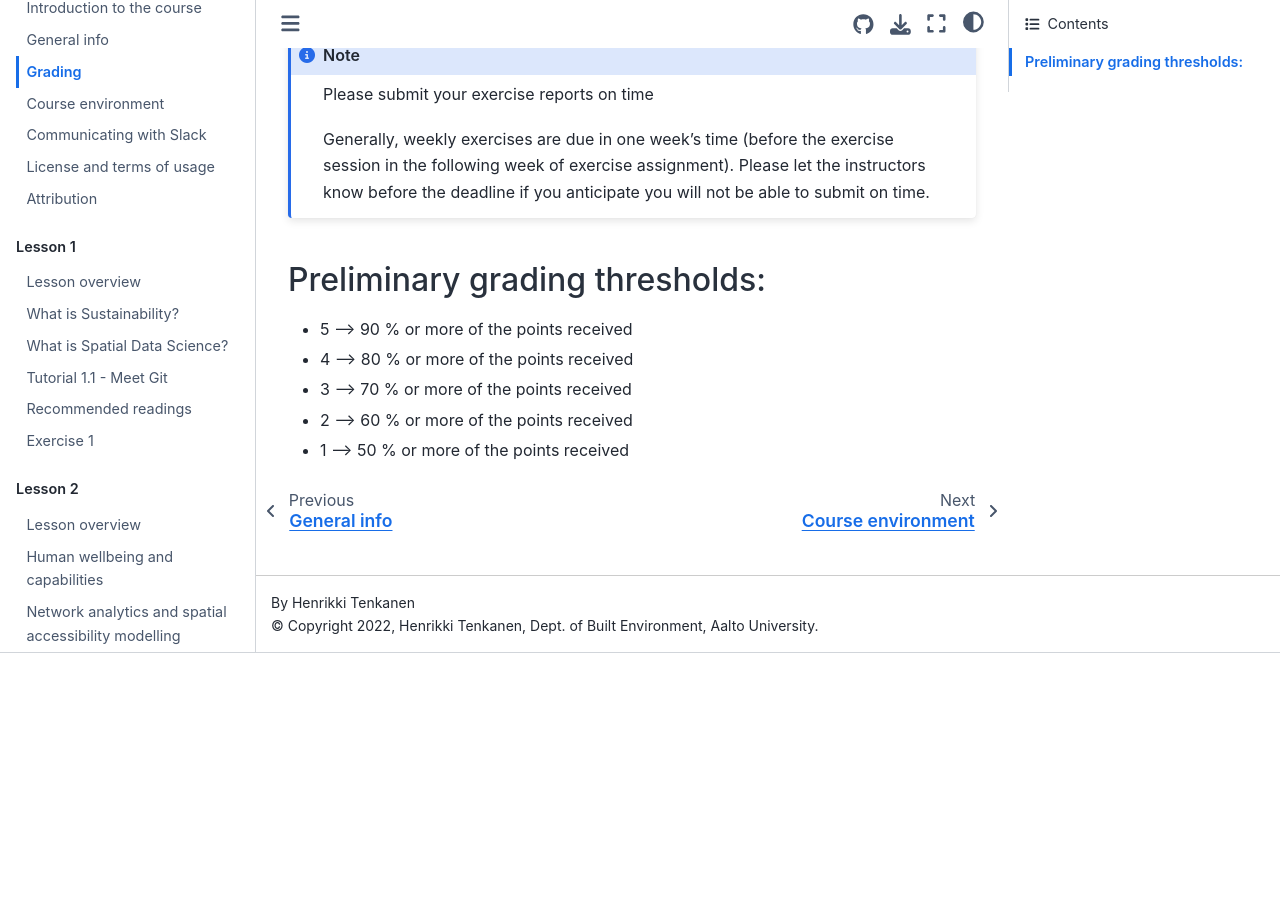
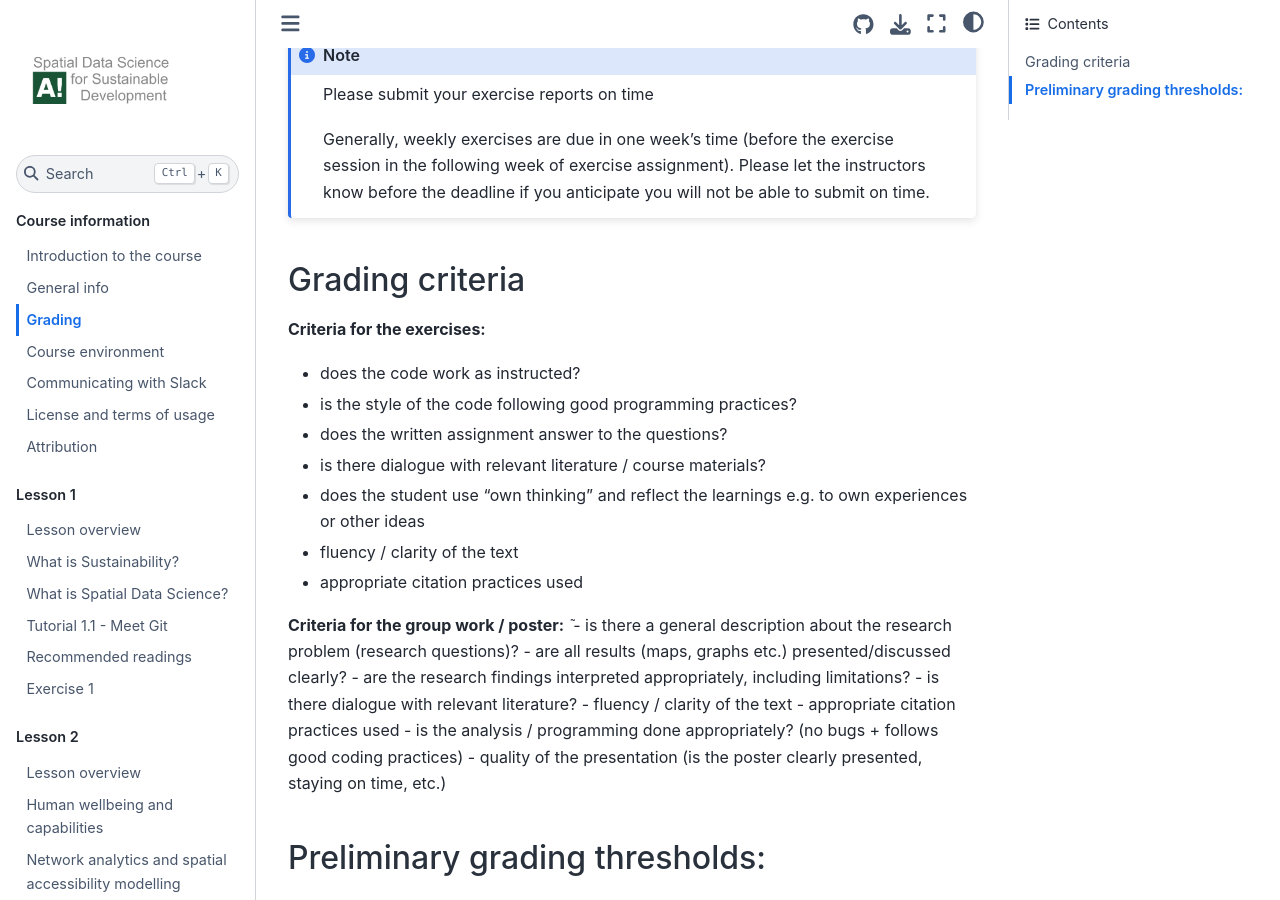
Before and after one commit to AaltoGIS/Sustainability-GIS, a Sphinx documentation site: the page built from source/course-info/grading.rst, in a window 1280 px wide and 900 px high, scrolled down 248 px. Built offline with Sphinx 7.4.7 and the Sphinx Book theme 1.1.4, drawn with Linux system fonts in a browser that asks for light colours; pages that are not in the unit, such as notebooks, are missing from menus; before the commit the page ends 901 px from its top, so only the background shows below that.

Commit message:
Update grading criteria

```diff
--- a/source/course-info/grading.rst
+++ b/source/course-info/grading.rst
@@ -12,8 +12,33 @@
           Please let the instructors know before the deadline if you anticipate you will not be able to submit on time.
 
 
+Grading criteria
+----------------
+
+**Criteria for the exercises:**
+
+- does the code work as instructed?
+- is the style of the code following good programming practices?
+- does the written assignment answer to the questions?
+- is there dialogue with relevant literature / course materials?
+- does the student use "own thinking" and reflect the learnings e.g. to own experiences or other ideas
+- fluency / clarity of the text
+- appropriate citation practices used
+
+
+**Criteria for the group work / poster:**
+̃
+- is there a general description about the research problem (research questions)?
+- are all results (maps, graphs etc.) presented/discussed clearly?
+- are the research findings interpreted appropriately, including limitations?
+- is there dialogue with relevant literature?
+- fluency / clarity of the text
+- appropriate citation practices used
+- is the analysis / programming done appropriately? (no bugs + follows good coding practices)
+- quality of the presentation (is the poster clearly presented, staying on time, etc.)
+
 Preliminary grading thresholds:
-~~~~~~~~~~~~~~~~~~~~~~~~~~~~~~~
+-------------------------------
 
 - 5 --> 90 % or more of the points received
 
```
